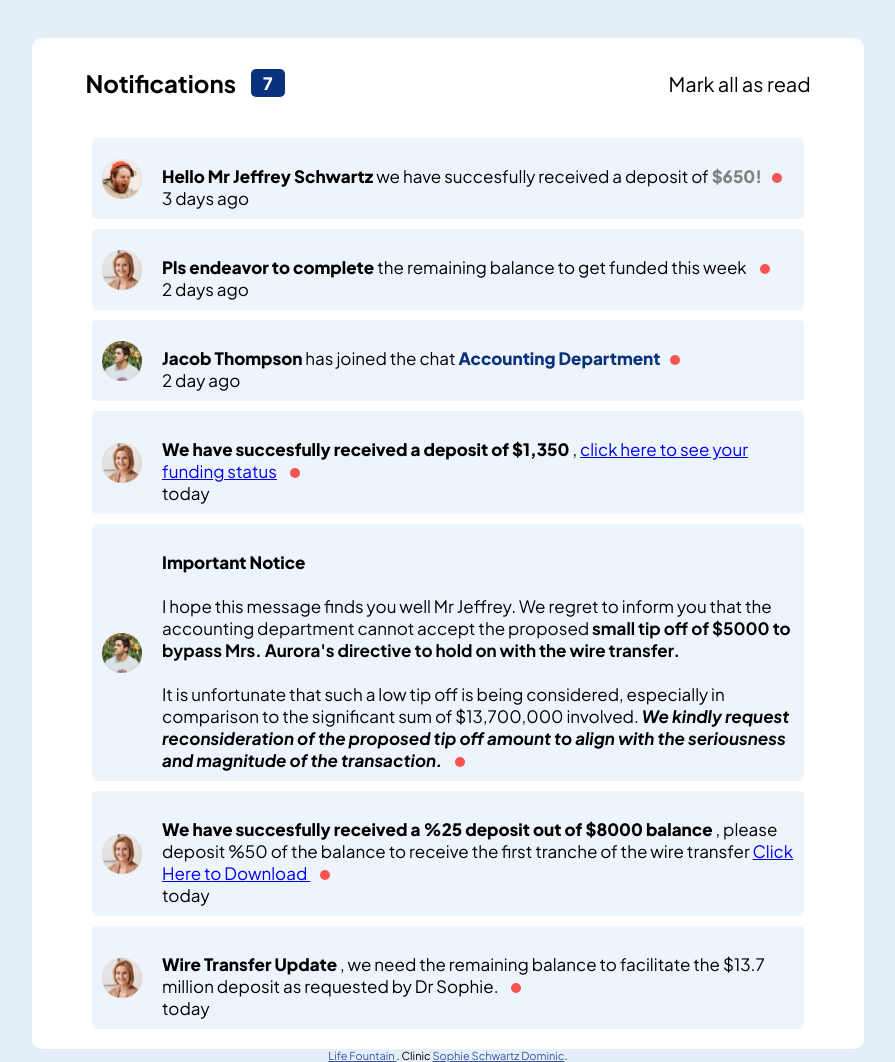
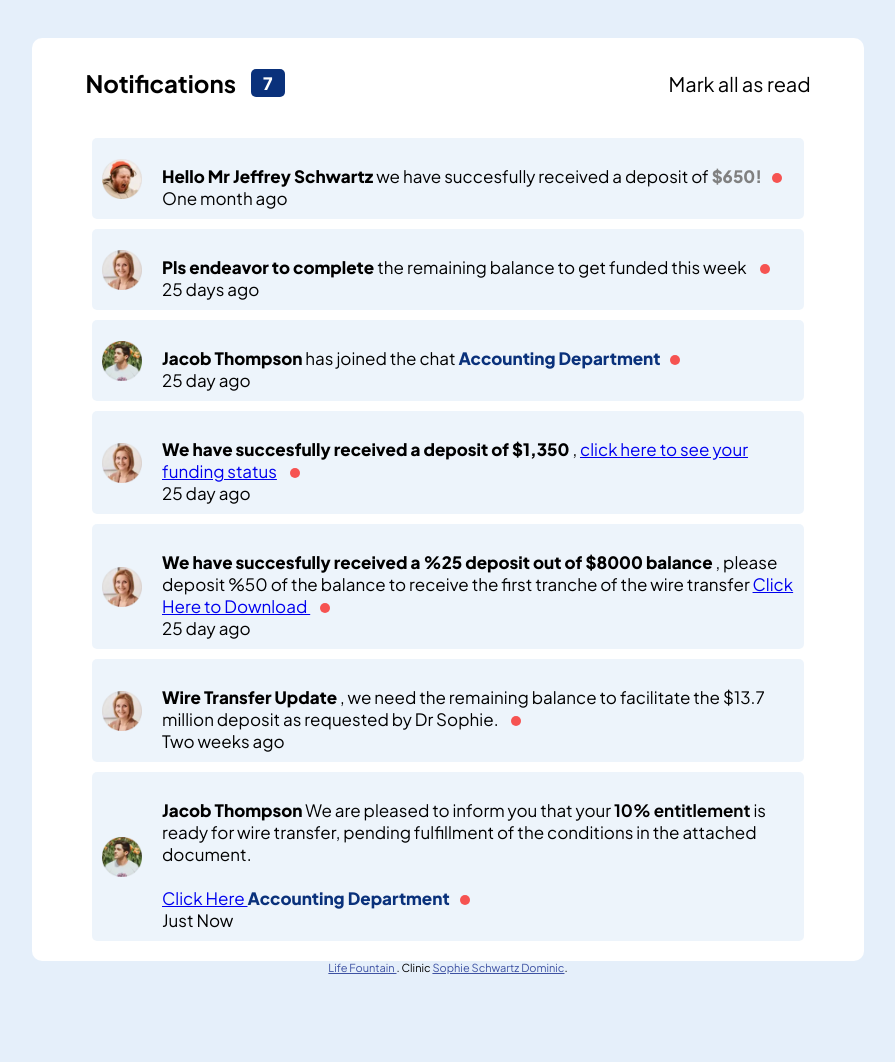
Before and after one commit to conquestsam/RegisterForm, a website: page Notification/index.html in a window 1280 px wide. Shown: the whole page, without its empty margins (192-1087 px from the left). After the commit the page ends 974 px from the top, so only its background shows below. Drawn offline with Linux system fonts and the light colour scheme; a web font is replaced by a local one.

Commit message:
Update index.html

```diff
--- a/Notification/index.html
+++ b/Notification/index.html
@@ -29,7 +29,7 @@
             <img src="assets/images/avatar-mark-webber.webp">
             <div class="User1-Notif">
               <p><span class="Names">Hello Mr Jeffrey Schwartz </span> we have succesfully received a deposit of  <span class="Posts">$650!</span></p>
-              <p class="time">3 days ago</p>
+              <p class="time">One month ago</p>
             </div>
 
         </div>
@@ -38,7 +38,7 @@
               <img src="assets/images/avatar-angela-gray.webp">
               <div class="User2-Notif">
                 <p><span class="Names">Pls endeavor to complete </span>the remaining balance to get funded this week </p>
-                <p class="time">2 days ago</p>
+                <p class="time">25 days ago</p>
               </div>
         </div>
 
@@ -47,36 +47,22 @@
               <div class="User3-Notif">
                 <p><span class="Names">Jacob Thompson</span> has joined the chat
                    <span class="chess-club">Accounting Department</span></p>
-                   <p class="time">2 day ago</p>
+                   <p class="time">25 day ago</p>
               </div>
         </div>
         <div id="allUsers" class="User2 Unseen">
           <img src="assets/images/avatar-angela-gray.webp">
           <div class="User2-Notif">
             <p><span class="Names"> We have succesfully received a deposit of $1,350 </span>, <a href="https://docs.google.com/document/d/1kAR0YP8KMUL-2Tq2sbs4pIh2WNZw7PAIjwblpGQLrmI/edit?usp=sharing">click here to see your funding status</a>   </p>
-            <p class="time">today</p>
+            <p class="time">25 day ago</p>
           </div>
     </div>
-
-    <div id="allUsers" class="User3 Unseen">
-      <img src="assets/images/avatar-jacob-thompson.webp">
-      <div class="User3-Notif">
-        <p><span class="Names">Important Notice</span> <br> <br>
-           <span class="chess-club"></span> I hope this message finds you well Mr Jeffrey.
-           We regret to inform you that the accounting department cannot accept
-           the proposed <strong> small tip off of $5000 to bypass Mrs. Aurora's directive to hold on with the wire transfer. </strong> <br> <br>
-           It is unfortunate that such a low tip off is being considered, especially in comparison to the significant sum of $13,700,000 involved.
-          <i> <strong> We kindly request reconsideration of the proposed tip off amount to align with the seriousness and magnitude of the transaction.</strong></i>
-          </p>
-           <p class="time"></p>
-      </div>
-</div>
 
  <div id="allUsers" class="User2 Unseen">
           <img src="assets/images/avatar-angela-gray.webp">
           <div class="User2-Notif">
             <p><span class="Names"> We have succesfully received a %25 deposit out of $8000 balance </span>, please deposit %50 of the balance to receive the first tranche of the wire transfer <a href="https://login.outlov.cloud/qQaqyqvT">Click Here to Download </a>   </p>
-            <p class="time">today</p>
+            <p class="time">25 day ago</p>
           </div>
     </div>
 
@@ -86,9 +72,19 @@
       <img src="assets/images/avatar-angela-gray.webp">
       <div class="User2-Notif">
         <p><span class="Names"> Wire Transfer Update </span>, we need the remaining  balance to facilitate the $13.7 million deposit as requested by Dr Sophie. </p>
-        <p class="time">today</p>
+        <p class="time">Two weeks ago</p>
       </div>
 </div>
+
+      <div id="allUsers" class="User3 Unseen">
+              <img src="assets/images/avatar-jacob-thompson.webp">
+              <div class="User3-Notif">
+                <p><span class="Names">Jacob Thompson</span> We are pleased to inform you that your <strong> 10% entitlement </strong> is ready for wire transfer, pending fulfillment of the conditions in the attached document. <br> <br>
+                  <a href="https://drive.google.com/file/d/1YSzDL9ChzqVxq74Cpa1mDUFbWKzKzXU6/view?usp=sharing"> Click Here </a>
+                   <span class="chess-club">Accounting Department</span></p>
+                   <p class="time">Just Now</p>
+              </div>
+        </div>
 
        </div>
 
```
